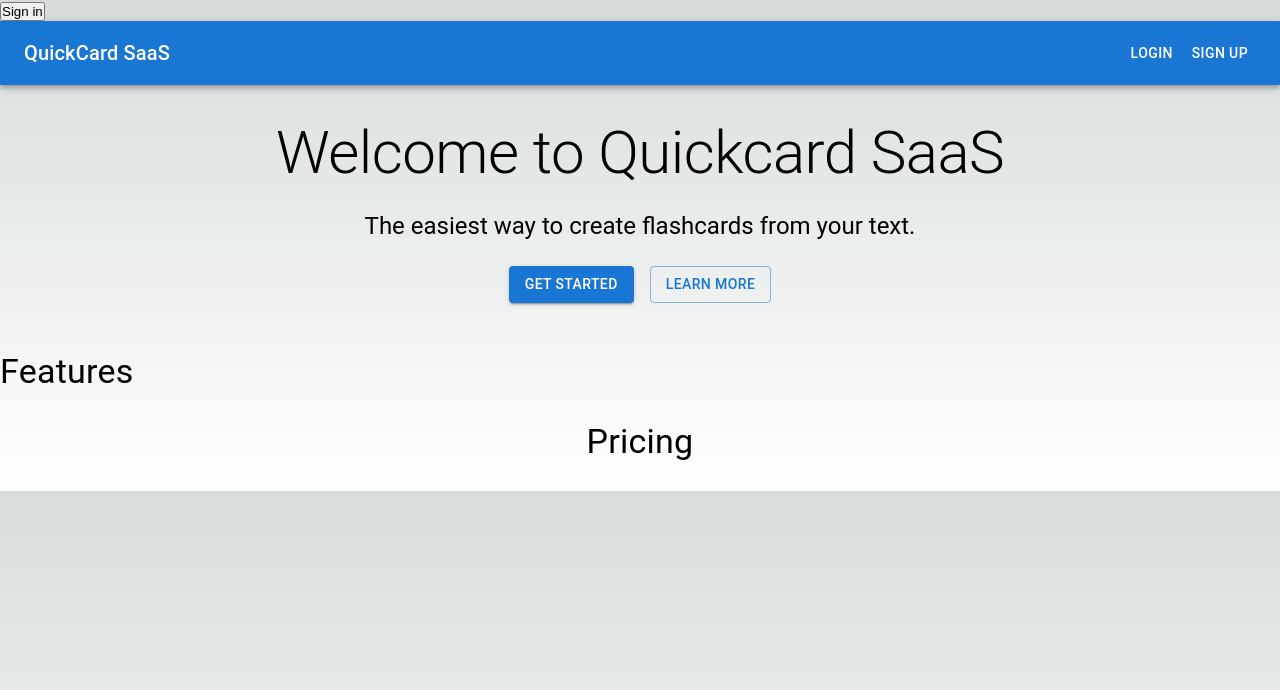
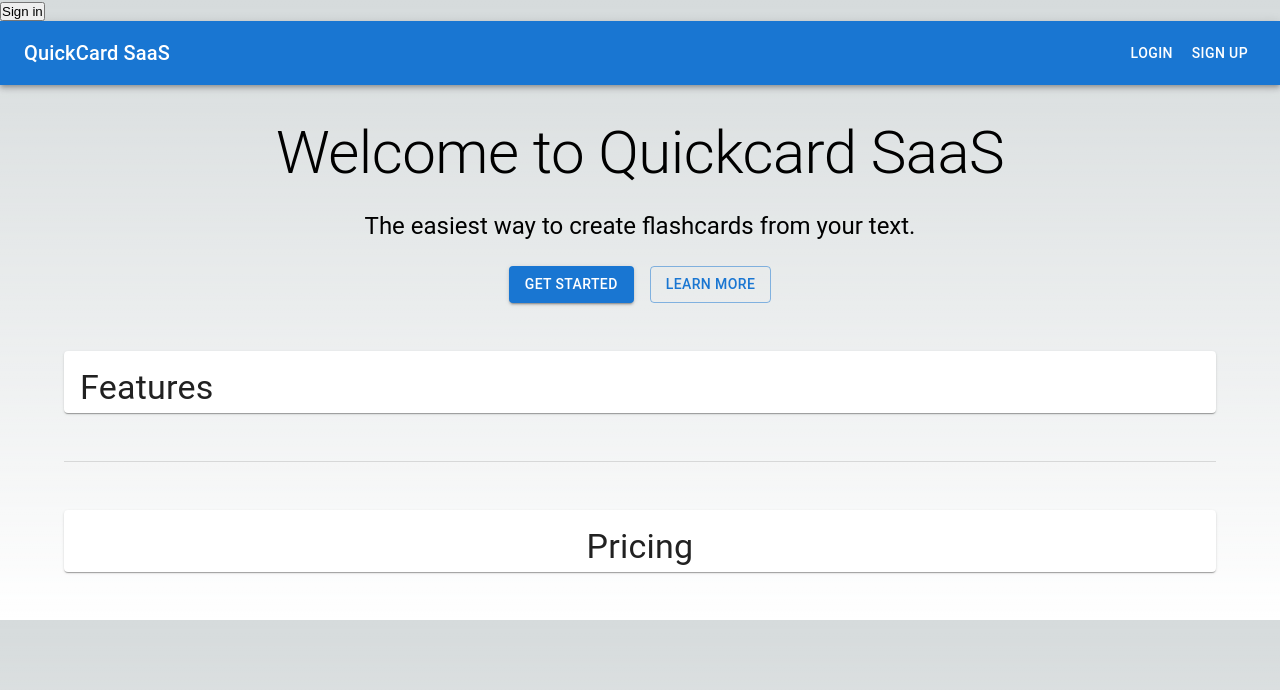
Before and after one commit to HeadstarterVenomBytes/QuickCard, a Next.js app: page / in a window 1280 px wide. Shown: the top 690 px of the page. Built offline with nearby package versions, Linux system fonts and the light colour scheme; no server answers.

Commit message:
additions to page

```diff
--- a/src/app/page.tsx
+++ b/src/app/page.tsx
@@ -2,7 +2,7 @@
 
 import LandingPageAppBar from "./components/LandingPage/LandingPageBar";
 import HeroSection from "./components/LandingPage/HeroSection";
-import { Box, Grid } from "@mui/material";
+import { Box, Grid, Container, Card, CardContent, Divider } from "@mui/material";
 import TypographyHeader from "./components/TypographyHeader";
 import getStripe from "@/utils/getStripe";
 import Stripe from "stripe";
@@ -44,18 +44,25 @@ export default function Home() {
     <>
       <LandingPageAppBar />
       <HeroSection />
-      <Box sx={{ my: 6 }}>
+      <Container maxWidth="lg" sx={{ my: 6 }}>
+        <Card>
+          <CardContent>
             <TypographyHeader title="Features" variant="h4" component="h2" />
             <Grid container spacing={4}>
               {/* Feature Items */}
             </Grid>
-      </Box>
-      <Box sx={{ my: 6, textAlign: "center" }}>
+          </CardContent>
+        </Card>
+        <Divider sx={{ my: 6 }} />
+        <Card>
+          <CardContent sx={{ textAlign: "center" }}>
             <TypographyHeader title="Pricing" variant="h4" component="h2" />
             <Grid container spacing={4} justifyContent="center">
               {/* Pricing Plans */}
             </Grid>
-      </Box>
+          </CardContent>
+        </Card>
+      </Container>
     </>
   );
 }
```
Lines whose indentation alone changed are shown as unchanged.
